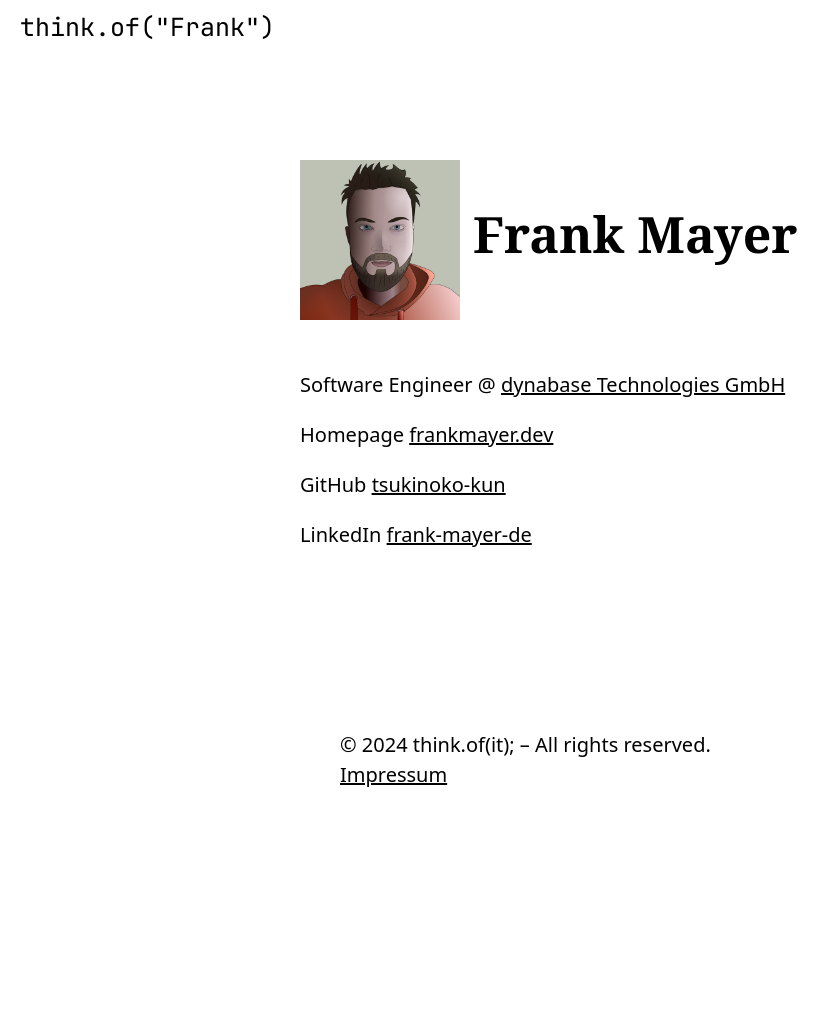
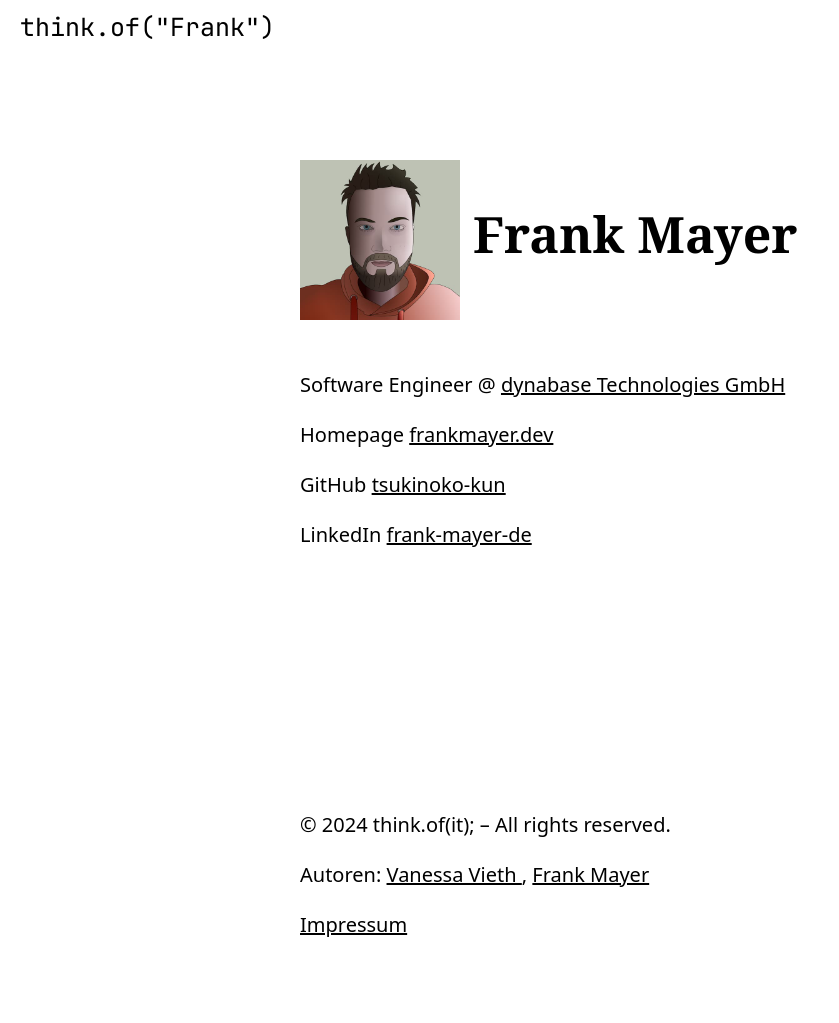
Before and after one commit to thinkofit-blog/website, an Astro site: page /frank-mayer in a window 1280 px wide. Shown: the whole page, without its empty margins (0-839 px from the left). Before the commit the page ends 950 px from the top, so only its background shows below. Built offline with nearby package versions, Linux system fonts and the light colour scheme; Astro itself is replaced by a stand-in of ours; what @catppuccin/tailwindcss would draw is missing.

Commit message:
added authors to footer

```diff
--- a/src/components/Footer.astro
+++ b/src/components/Footer.astro
@@ -7,8 +7,13 @@ const today = new Date()
 
 <div class="mt-16 w-full bg-ctp-crust py-8">
     <footer class="footer">
-        &copy; {today.getFullYear()}
-        {SITE_TITLE} – All rights reserved. <br />
-        <Link href="/impressum">Impressum</Link>
+        <p>
+            &copy; {today.getFullYear()}
+            {SITE_TITLE} – All rights reserved. <br />
+        </p>
+        <p>
+            Autoren: <Link href="/vanessa-vieth">Vanessa Vieth</Link>, <Link href="/frank-mayer">Frank Mayer</Link>
+        </p>
+        <p><Link href="/impressum">Impressum</Link></p>
     </footer>
 </div>
--- a/src/pages/frank-mayer.astro
+++ b/src/pages/frank-mayer.astro
@@ -25,7 +25,7 @@ import Link from "../components/Link.astro"
             <p>
                 LinkedIn <Link href="https://www.linkedin.com/in/frank-mayer-de/">frank-mayer-de</Link>
             </p>
-            <Footer />
         </main>
+        <Footer />
     </body>
 </html>
--- a/src/pages/vanessa-vieth.astro
+++ b/src/pages/vanessa-vieth.astro
@@ -22,7 +22,7 @@ import Link from "../components/Link.astro"
             <p>
                 LinkedIn <Link href="https://www.linkedin.com/in/vanessa-v-1421a81a7/">vanessa-v-1421a81a7</Link>
             </p>
-            <Footer />
         </main>
+        <Footer />
     </body>
 </html>
--- a/src/styles/global.scss
+++ b/src/styles/global.scss
@@ -39,6 +39,10 @@ body {
     text-align: left;
     word-wrap: break-word;
     overflow-wrap: break-word;
+}
+
+main {
+    min-height: calc(100lvh - 20rem);
 }
 
 main,
```
